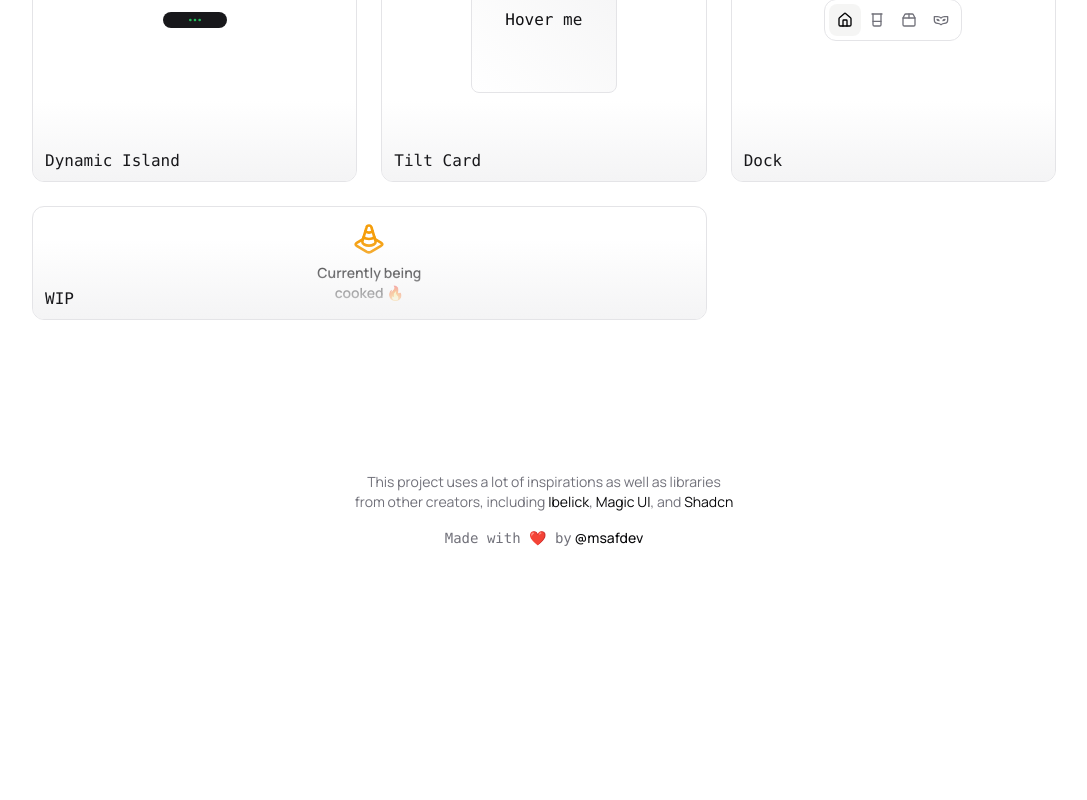
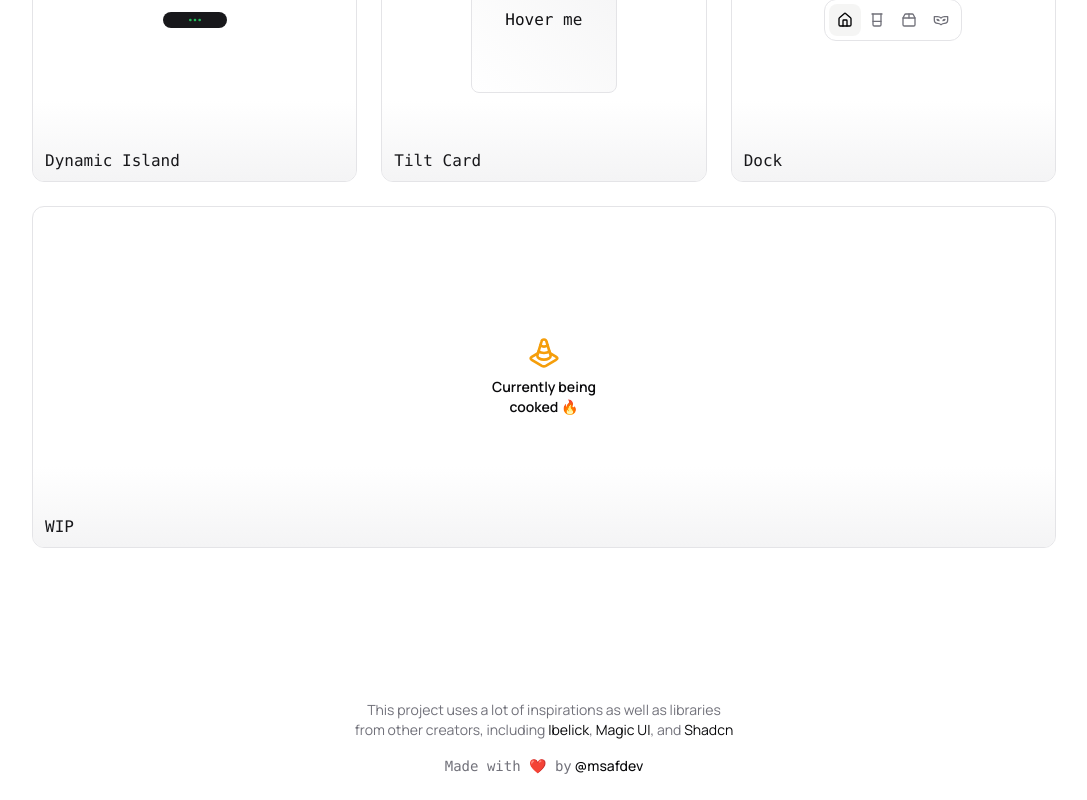
Before and after one commit to msafdev/ui, a Next.js app: page / in a window 1280 px wide. Shown: the part 2789-3589 px from the top of the page, without its empty margins (96-1183 px from the left). Before the commit the page ends 3361 px from the top, so only its background shows below. Built offline with nearby package versions, Linux system fonts and the light colour scheme.

Commit message:
feat: update wip

```diff
--- a/components/ui/card.tsx
+++ b/components/ui/card.tsx
@@ -17,7 +17,7 @@ const Card = ({
     "regular-card": "row-span-1 col-span-1 aspect-square",
     "medium-card": "row-span-2 sm:col-span-2 aspect-[2/3] sm:aspect-square",
     "last-card":
-      "sm:col-span-1 lg:col-span-2 col-span-1 row-span-1 aspect-square sm:aspect-square lg:aspect-auto",
+      "sm:col-span-1 lg:col-span-3 col-span-1 row-span-1 aspect-square sm:aspect-square lg:aspect-[3/1]",
   };
 
   return (
```
